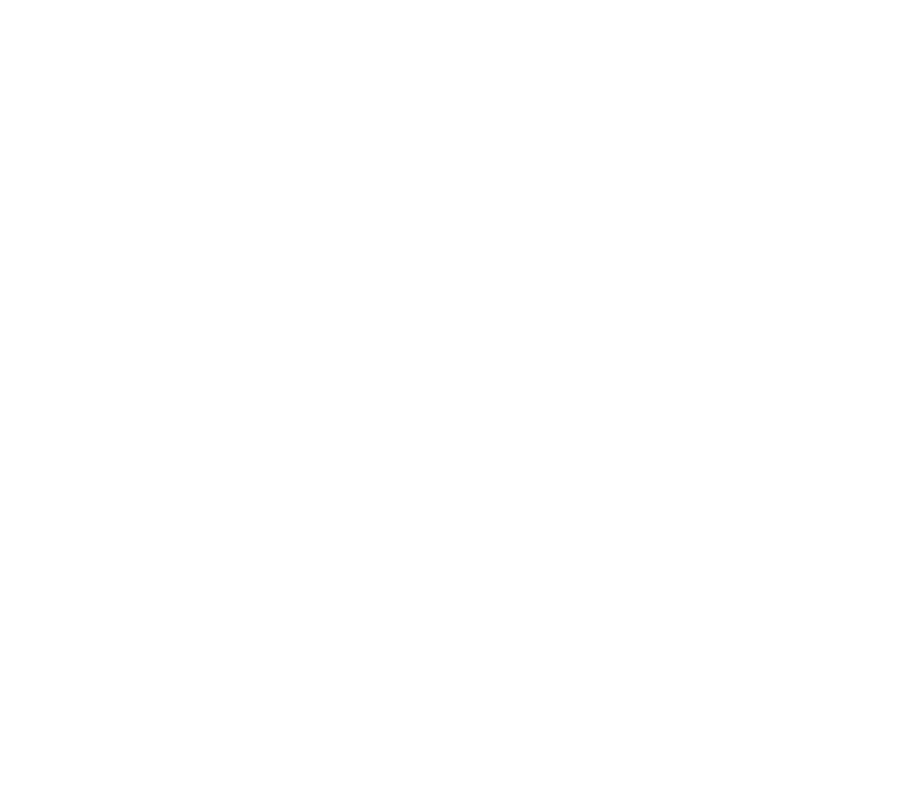
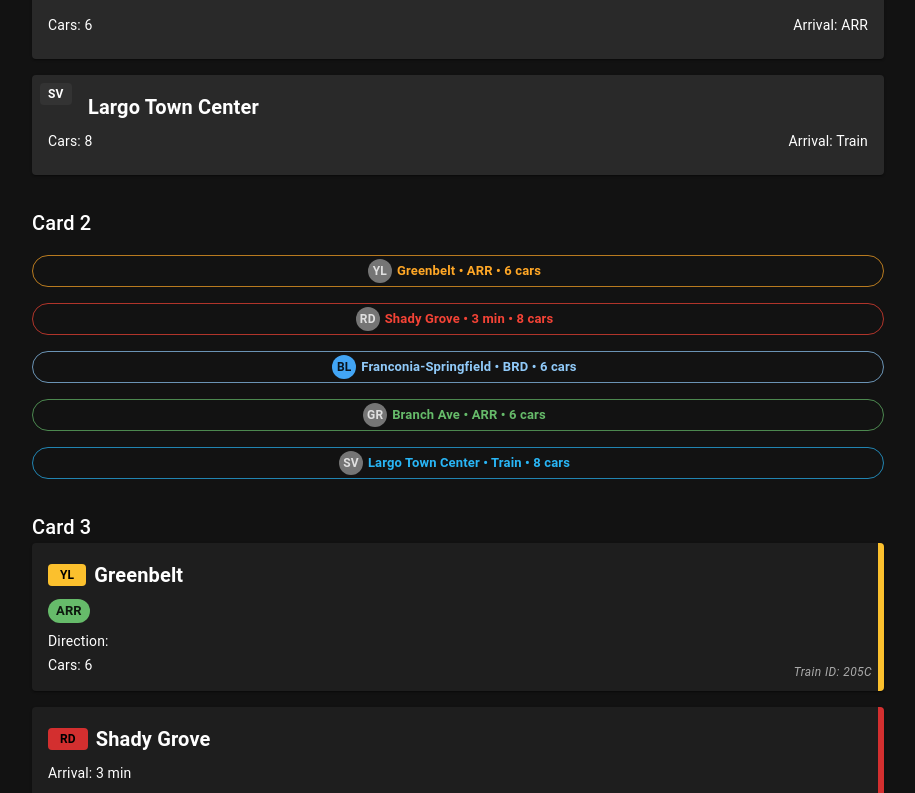
Before and after one commit to nick-poole/nextmetro, a React (Vite) app in the folder frontend/: page / in a window 1280 px wide. Shown: the part 860-1653 px from the top of the page, without its empty margins (182-1097 px from the left). Before the commit the page ends 800 px from the top, so only its background shows below. Built offline with nearby package versions, Linux system fonts and the light colour scheme.

Commit message:
feat: scaffold multiple train card layouts and seed mock data for design exploration

```diff
--- a/frontend/src/App.jsx
+++ b/frontend/src/App.jsx
@@ -5,6 +5,10 @@
 import HeroBanner from './components/HeroBanner';
 import StationSelect from './components/StationSelect';
 import Footer from './components/Footer';
+import { mockTrains } from './data/sample/mockTrains';
+import TrainCard1 from './components/sample/TrainCard1';
+import TrainCard2 from './components/sample/TrainCard2';
+import TrainCard3 from './components/sample/TrainCard3';
 
 const darkTheme = createTheme({
 	palette: {
@@ -20,6 +24,32 @@
 			<HeroBanner />
 			<Container maxWidth="md">
 				<StationSelect onSelect={(code) => console.log('Selected:', code)} />
+				<Typography variant="h6" sx={{ mt: 4 }}>
+					Card 1
+				</Typography>
+				{mockTrains.map((t, i) => (
+					<TrainCard1 key={`1-${i}`} {...t} />
+				))}
+
+				<Typography variant="h6" sx={{ mt: 4 }}>
+					Card 2
+				</Typography>
+				{mockTrains.map((t, i) => (
+					<TrainCard2 key={`2-${i}`} {...t} />
+				))}
+
+				<Typography variant="h6" sx={{ mt: 4 }}>
+					Card 3
+				</Typography>
+				{mockTrains.map((t, i) => (
+					<TrainCard3 key={`3-${i}`} {...t} />
+				))}
+				{/*
+				{mockTrains.map((train, index) => (
+					<TrainCard1 key={index} {...train} />
+					<TrainCard2 key={index} {...train} />
+					<TrainCard3 key={index} {...train} />
+				))} */}
 			</Container>
 			<Footer />
 		</ThemeProvider>
--- /dev/null
+++ b/frontend/src/components/sample/TrainCard1.jsx
@@ -0,0 +1,38 @@
+import React from 'react';
+import { Card, CardContent, Typography, Box } from '@mui/material';
+
+function TrainCard1({ line, destination, arrival, cars }) {
+	return (
+		<Card sx={{ mb: 2, bgcolor: '#1e1e1e', color: 'white', position: 'relative' }}>
+			<CardContent>
+				{/* Line Badge */}
+				<Box
+					sx={{
+						position: 'absolute',
+						top: 8,
+						left: 8,
+						bgcolor: '#333',
+						color: 'white',
+						px: 1,
+						py: 0.25,
+						borderRadius: 1,
+						fontSize: '0.75rem',
+						fontWeight: 'bold',
+					}}>
+					{line}
+				</Box>
+
+				<Typography variant="h6" sx={{ fontWeight: 'bold', ml: 5 }}>
+					{destination}
+				</Typography>
+
+				<Box sx={{ display: 'flex', justifyContent: 'space-between', mt: 1 }}>
+					<Typography variant="body2">Cars: {cars}</Typography>
+					<Typography variant="body2">Arrival: {arrival}</Typography>
+				</Box>
+			</CardContent>
+		</Card>
+	);
+}
+
+export default TrainCard1;
--- /dev/null
+++ b/frontend/src/components/sample/TrainCard2.jsx
@@ -0,0 +1,27 @@
+import React from 'react';
+import { Box, Chip, Avatar } from '@mui/material';
+
+const lineColors = {
+	RD: 'error',
+	BL: 'primary',
+	YL: 'warning',
+	OR: 'secondary',
+	GR: 'success',
+	SV: 'info',
+};
+
+function TrainCard2({ line, destination, arrival, cars }) {
+	return (
+		<Box sx={{ my: 2 }}>
+			<Chip
+				avatar={<Avatar>{line}</Avatar>}
+				label={`${destination} • ${arrival} • ${cars} cars`}
+				color={lineColors[line] || 'default'}
+				variant="outlined"
+				sx={{ fontWeight: 'bold', width: '100%', px: 2 }}
+			/>
+		</Box>
+	);
+}
+
+export default TrainCard2;
--- /dev/null
+++ b/frontend/src/components/sample/TrainCard3.jsx
@@ -0,0 +1,110 @@
+import React from 'react';
+import { Card, CardContent, Typography, Box, Chip } from '@mui/material';
+
+const lineColors = {
+	RD: '#d32f2f',
+	BL: '#1976d2',
+	YL: '#fbc02d',
+	OR: '#ff9800',
+	GR: '#388e3c',
+	SV: '#9c27b0',
+};
+
+function TrainCard3({
+	line,
+	destination,
+	arrival,
+	cars,
+	trainId,
+	direction,
+	serviceType, // new: e.g., "NoPassengers", "Train", "Normal"
+}) {
+	const isStatus = ['ARR', 'BRD', 'DLY'].includes(arrival);
+	const lineColor = lineColors[line] || '#555';
+
+	return (
+		<Card
+			sx={{
+				mb: 2,
+				display: 'flex',
+				flexDirection: 'row',
+				bgcolor: '#121212',
+				color: 'white',
+				position: 'relative',
+				overflow: 'hidden',
+			}}>
+			{/* Left Side Content */}
+			<CardContent sx={{ flex: 1 }}>
+				{/* Top: Destination and Line */}
+				<Box sx={{ display: 'flex', alignItems: 'center', gap: 1, mb: 1 }}>
+					<Box
+						sx={{
+							bgcolor: lineColor,
+							color: '#000',
+							fontWeight: 'bold',
+							px: 1.5,
+							py: 0.25,
+							borderRadius: 1,
+							fontSize: '0.75rem',
+						}}>
+						{line}
+					</Box>
+					<Typography variant="h6" fontWeight="bold">
+						{destination}
+					</Typography>
+				</Box>
+
+				{/* Arrival or Status Chip */}
+				<Box sx={{ display: 'flex', alignItems: 'center', gap: 2, mb: 1 }}>
+					{isStatus ? (
+						<Chip label={arrival} color="success" size="small" sx={{ fontWeight: 'bold' }} />
+					) : (
+						<Typography variant="body2">Arrival: {arrival}</Typography>
+					)}
+				</Box>
+
+				{/* Direction and Cars */}
+				<Typography variant="body2" sx={{ mb: 0.5 }}>
+					Direction: {direction}
+				</Typography>
+				<Typography variant="body2">Cars: {cars}</Typography>
+
+				{/* Optional serviceType note */}
+				{serviceType && serviceType !== 'Normal' && (
+					<Typography variant="caption" sx={{ mt: 1, fontStyle: 'italic', color: 'orange' }}>
+						{serviceType === 'NoPassengers'
+							? 'Not in service (No Passengers)'
+							: serviceType === 'Train'
+							? 'Train at Platform'
+							: serviceType}
+					</Typography>
+				)}
+			</CardContent>
+
+			{/* Line Color Strip – Right Side */}
+			<Box
+				sx={{
+					width: '6px',
+					backgroundColor: lineColor,
+				}}
+			/>
+
+			{/* Train ID – Bottom Right Overlay */}
+			{trainId && (
+				<Typography
+					variant="caption"
+					sx={{
+						position: 'absolute',
+						bottom: 8,
+						right: 12,
+						fontStyle: 'italic',
+						color: '#aaa',
+					}}>
+					Train ID: {trainId}
+				</Typography>
+			)}
+		</Card>
+	);
+}
+
+export default TrainCard3;
--- /dev/null
+++ b/frontend/src/data/sample/mockTrains.js
@@ -0,0 +1,41 @@
+export const mockTrains = [
+	{
+		line: 'YL',
+		destination: 'Greenbelt',
+		arrival: 'ARR',
+		cars: 6,
+		trainId: '205C',
+	},
+	{
+		line: 'RD',
+		destination: 'Shady Grove',
+		arrival: '3 min',
+		cars: 8,
+		trainId: '314B',
+	},
+	{
+		line: 'BL',
+		destination: 'Franconia-Springfield',
+		arrival: 'BRD',
+		cars: 6,
+		trainId: '193A',
+	},
+	{
+		line: 'GR',
+		destination: 'Branch Ave',
+		arrival: 'ARR',
+		cars: 6,
+		trainId: '999X',
+		direction: 'Southbound',
+		serviceType: 'NoPassengers',
+	},
+	{
+		line: 'SV',
+		destination: 'Largo Town Center',
+		arrival: 'Train',
+		cars: 8,
+		trainId: '777C',
+		direction: 'Eastbound',
+		serviceType: 'Train',
+	},
+];
```
Also changed, not shown: 1 other file (tests, documents, lock files or other folders).
